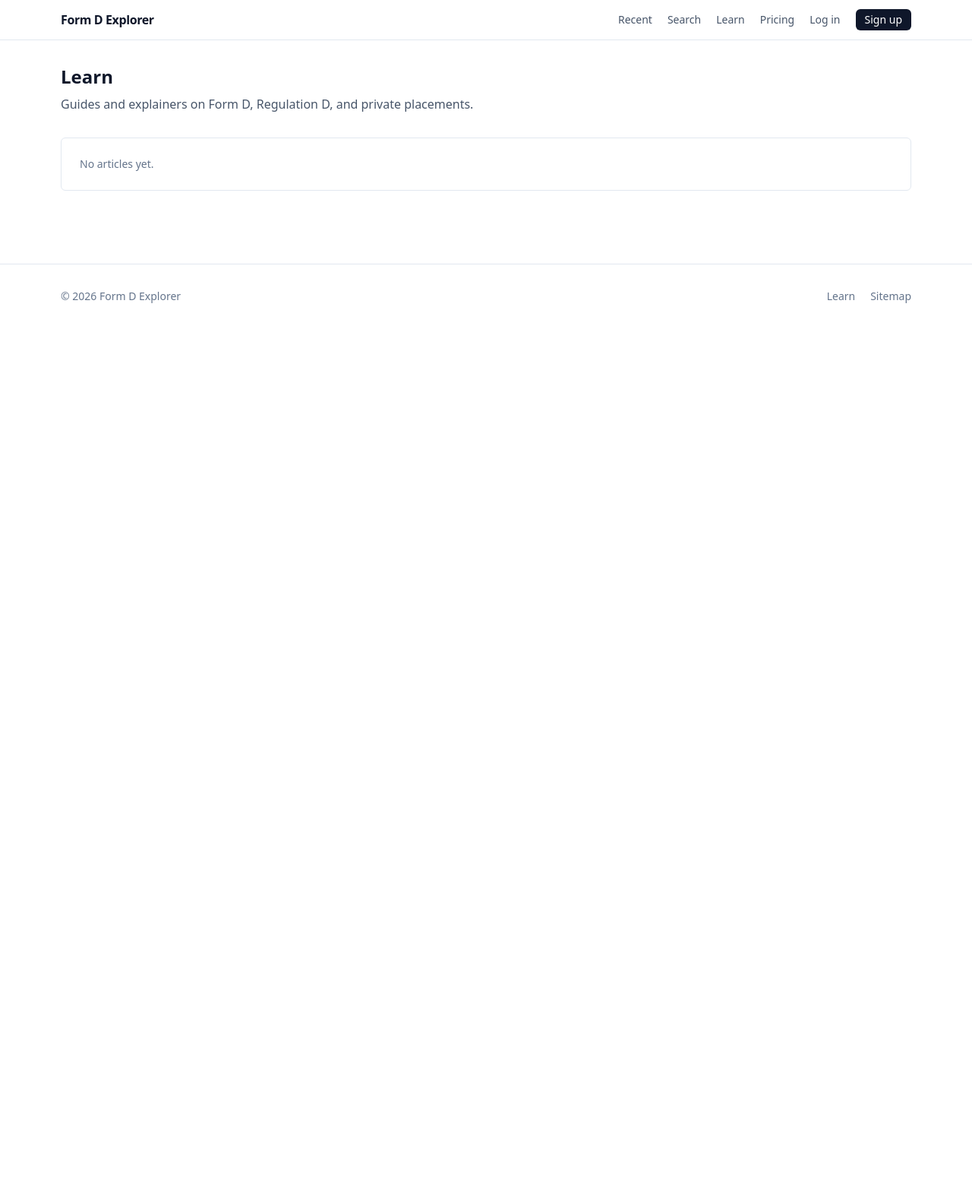
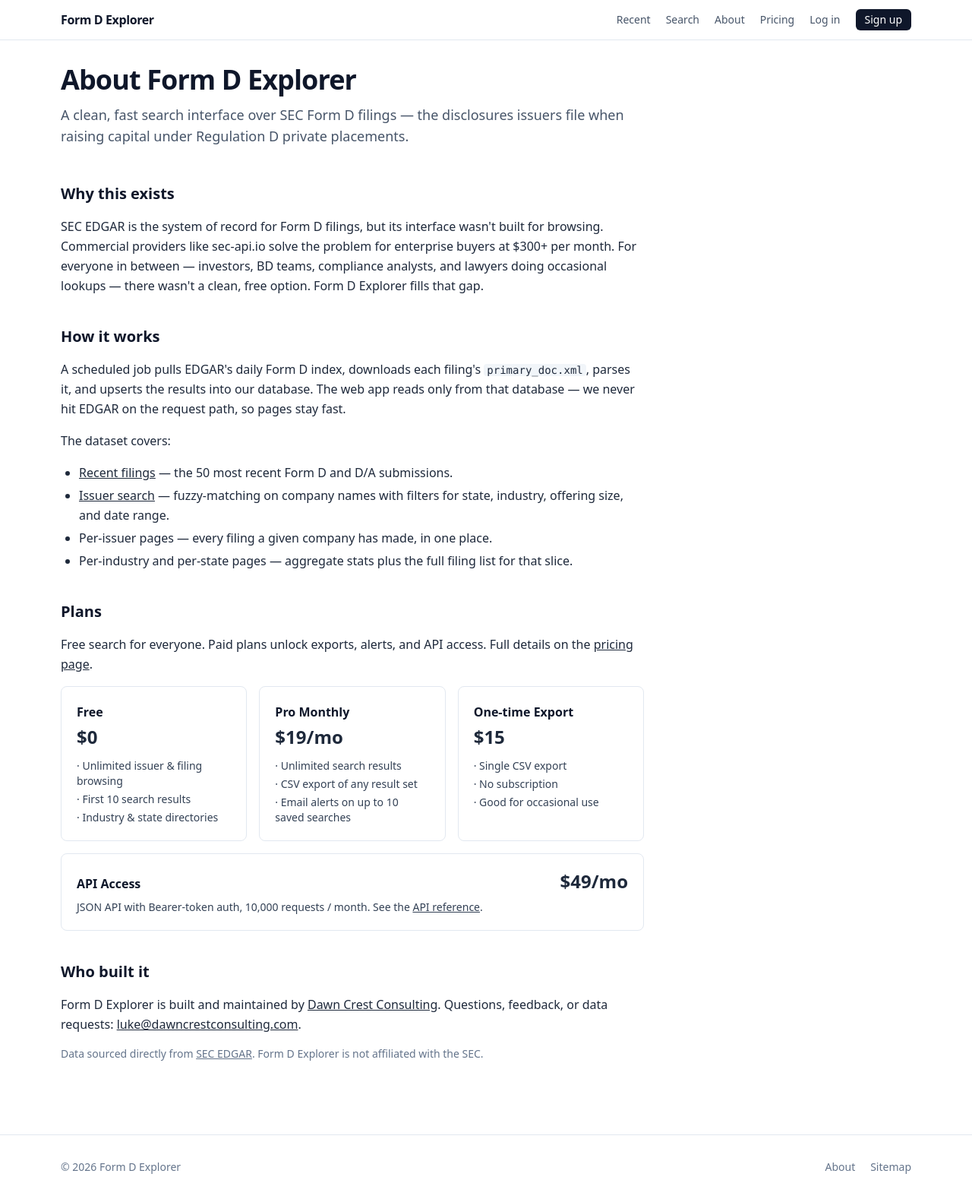
Before and after one commit to Luketheprogram/formdexplorer, a Django app: page /learn/ in a window 1280 px wide. Shown: the whole page at 76% size. Before the commit the page ends 399 px from the top, so only its background shows below. Run offline with Django 5.2, Linux system fonts and the light colour scheme; data that the repository does not hold is empty; style sheets or scripts are compiled from the project's sources.

Commit message:
Rename Learn tab to About; populate /learn/ with product + plans content
Previously /learn/ was an empty article index. Now it's a real About page:
what the site is, how the EDGAR-to-Postgres pipeline works, the plan
lineup, and a credit + contact link back to dawncrestconsulting.com. The
article list still renders below when published articles exist.

```diff
--- a/content/views.py
+++ b/content/views.py
@@ -10,10 +10,10 @@
     articles = Article.objects.exclude(published_at__isnull=True).order_by("-published_at")
     ctx = {
         "articles": articles,
-        "page_title": "Learn — Form D Explorer",
+        "page_title": "About — Form D Explorer",
         "meta_description": (
-            "Guides and explainers on SEC Form D filings, Regulation D, "
-            "private placements, and related compliance topics."
+            "Form D Explorer is a clean, fast search interface over SEC Form D filings. "
+            "Free issuer lookup; paid plans for CSV export, alerts, and API access."
         ),
         "canonical_path": "/learn/",
     }
--- a/templates/base.html
+++ b/templates/base.html
@@ -18,7 +18,7 @@
     <nav class="text-sm text-slate-600 flex gap-5 items-center">
       <a href="{% url 'filings:recent' %}" class="hover:text-slate-900">Recent</a>
       <a href="{% url 'filings:search' %}" class="hover:text-slate-900">Search</a>
-      <a href="{% url 'content:article_list' %}" class="hover:text-slate-900">Learn</a>
+      <a href="{% url 'content:article_list' %}" class="hover:text-slate-900">About</a>
       <a href="{% url 'subscriptions:pricing' %}" class="hover:text-slate-900">Pricing</a>
       {% if user.is_authenticated %}
         <a href="{% url 'accounts:account' %}" class="hover:text-slate-900">Account</a>
@@ -36,7 +36,7 @@
   <div class="mx-auto max-w-6xl px-4 flex flex-wrap justify-between gap-4">
     <div>&copy; {% now "Y" %} Form D Explorer</div>
     <div class="flex gap-5">
-      <a href="/learn/" class="hover:text-slate-700">Learn</a>
+      <a href="/learn/" class="hover:text-slate-700">About</a>
       <a href="/sitemap.xml" class="hover:text-slate-700">Sitemap</a>
     </div>
   </div>
--- a/templates/content/article_list.html
+++ b/templates/content/article_list.html
@@ -1,19 +1,116 @@
 {% extends "base.html" %}
 {% block content %}
-<h1 class="text-2xl font-semibold text-slate-900">Learn</h1>
-<p class="mt-2 text-slate-600">Guides and explainers on Form D, Regulation D, and private placements.</p>
+<section class="max-w-3xl">
+  <h1 class="text-3xl md:text-4xl font-semibold tracking-tight text-slate-900">About Form D Explorer</h1>
+  <p class="mt-3 text-slate-600 text-lg">
+    A clean, fast search interface over SEC Form D filings &mdash; the disclosures issuers file
+    when raising capital under Regulation D private placements.
+  </p>
+</section>
 
 <!-- ADSENSE SLOT -->
 
-<ul class="mt-8 divide-y divide-slate-100 rounded-md border border-slate-200 bg-white">
+<section class="mt-12 max-w-3xl space-y-4 text-slate-800 leading-relaxed">
+  <h2 class="text-xl font-semibold text-slate-900">Why this exists</h2>
+  <p>
+    SEC EDGAR is the system of record for Form D filings, but its interface wasn't built for
+    browsing. Commercial providers like sec-api.io solve the problem for enterprise buyers at
+    $300+ per month. For everyone in between &mdash; investors, BD teams, compliance analysts,
+    and lawyers doing occasional lookups &mdash; there wasn't a clean, free option. Form D
+    Explorer fills that gap.
+  </p>
+</section>
+
+<section class="mt-10 max-w-3xl space-y-4 text-slate-800 leading-relaxed">
+  <h2 class="text-xl font-semibold text-slate-900">How it works</h2>
+  <p>
+    A scheduled job pulls EDGAR's daily Form D index, downloads each filing's
+    <code class="rounded bg-slate-100 px-1 text-sm">primary_doc.xml</code>, parses it, and
+    upserts the results into our database. The web app reads only from that database &mdash; we
+    never hit EDGAR on the request path, so pages stay fast.
+  </p>
+  <p>The dataset covers:</p>
+  <ul class="list-disc pl-6 space-y-1">
+    <li><a href="/recent/" class="underline hover:text-slate-900">Recent filings</a> &mdash; the 50 most recent Form D and D/A submissions.</li>
+    <li><a href="/" class="underline hover:text-slate-900">Issuer search</a> &mdash; fuzzy-matching on company names with filters for state, industry, offering size, and date range.</li>
+    <li>Per-issuer pages &mdash; every filing a given company has made, in one place.</li>
+    <li>Per-industry and per-state pages &mdash; aggregate stats plus the full filing list for that slice.</li>
+  </ul>
+</section>
+
+<section class="mt-10 max-w-3xl space-y-4 text-slate-800 leading-relaxed">
+  <h2 class="text-xl font-semibold text-slate-900">Plans</h2>
+  <p>
+    Free search for everyone. Paid plans unlock exports, alerts, and API access. Full details
+    on the <a href="/pricing/" class="underline hover:text-slate-900">pricing page</a>.
+  </p>
+  <div class="grid gap-4 md:grid-cols-3">
+    <div class="rounded-lg border border-slate-200 bg-white p-5">
+      <h3 class="font-semibold text-slate-900">Free</h3>
+      <div class="mt-1 text-2xl font-semibold">$0</div>
+      <ul class="mt-3 text-sm text-slate-700 space-y-1">
+        <li>&middot; Unlimited issuer &amp; filing browsing</li>
+        <li>&middot; First 10 search results</li>
+        <li>&middot; Industry &amp; state directories</li>
+      </ul>
+    </div>
+    <div class="rounded-lg border border-slate-200 bg-white p-5">
+      <h3 class="font-semibold text-slate-900">Pro Monthly</h3>
+      <div class="mt-1 text-2xl font-semibold">$19/mo</div>
+      <ul class="mt-3 text-sm text-slate-700 space-y-1">
+        <li>&middot; Unlimited search results</li>
+        <li>&middot; CSV export of any result set</li>
+        <li>&middot; Email alerts on up to 10 saved searches</li>
+      </ul>
+    </div>
+    <div class="rounded-lg border border-slate-200 bg-white p-5">
+      <h3 class="font-semibold text-slate-900">One-time Export</h3>
+      <div class="mt-1 text-2xl font-semibold">$15</div>
+      <ul class="mt-3 text-sm text-slate-700 space-y-1">
+        <li>&middot; Single CSV export</li>
+        <li>&middot; No subscription</li>
+        <li>&middot; Good for occasional use</li>
+      </ul>
+    </div>
+  </div>
+  <div class="rounded-lg border border-slate-200 bg-white p-5 mt-2">
+    <div class="flex flex-wrap items-baseline justify-between gap-2">
+      <h3 class="font-semibold text-slate-900">API Access</h3>
+      <div class="text-2xl font-semibold">$49/mo</div>
+    </div>
+    <p class="mt-2 text-sm text-slate-700">
+      JSON API with Bearer-token auth, 10,000 requests / month.
+      See the <a href="/learn/api/" class="underline hover:text-slate-900">API reference</a>.
+    </p>
+  </div>
+</section>
+
+<section class="mt-10 max-w-3xl space-y-4 text-slate-800 leading-relaxed">
+  <h2 class="text-xl font-semibold text-slate-900">Who built it</h2>
+  <p>
+    Form D Explorer is built and maintained by
+    <a href="https://dawncrestconsulting.com" class="underline hover:text-slate-900" rel="noopener">Dawn Crest Consulting</a>.
+    Questions, feedback, or data requests:
+    <a href="mailto:luke@dawncrestconsulting.com" class="underline hover:text-slate-900">luke@dawncrestconsulting.com</a>.
+  </p>
+  <p class="text-sm text-slate-500">
+    Data sourced directly from <a href="https://www.sec.gov/edgar" class="underline" rel="noopener">SEC EDGAR</a>.
+    Form D Explorer is not affiliated with the SEC.
+  </p>
+</section>
+
+{% if articles %}
+<section class="mt-14 max-w-3xl">
+  <h2 class="text-xl font-semibold text-slate-900">Guides &amp; explainers</h2>
+  <ul class="mt-4 divide-y divide-slate-100 rounded-md border border-slate-200 bg-white">
     {% for a in articles %}
     <li class="p-5">
       <a href="/learn/{{ a.slug }}/" class="text-lg font-medium text-slate-900 hover:underline">{{ a.title }}</a>
       <div class="text-sm text-slate-500 mt-1">{{ a.published_at|date:"Y-m-d" }}</div>
       {% if a.meta_description %}<p class="text-sm text-slate-600 mt-2">{{ a.meta_description }}</p>{% endif %}
     </li>
-  {% empty %}
-  <li class="p-6 text-sm text-slate-500">No articles yet.</li>
     {% endfor %}
   </ul>
+</section>
+{% endif %}
 {% endblock %}
```
Lines whose indentation alone changed are shown as unchanged.
